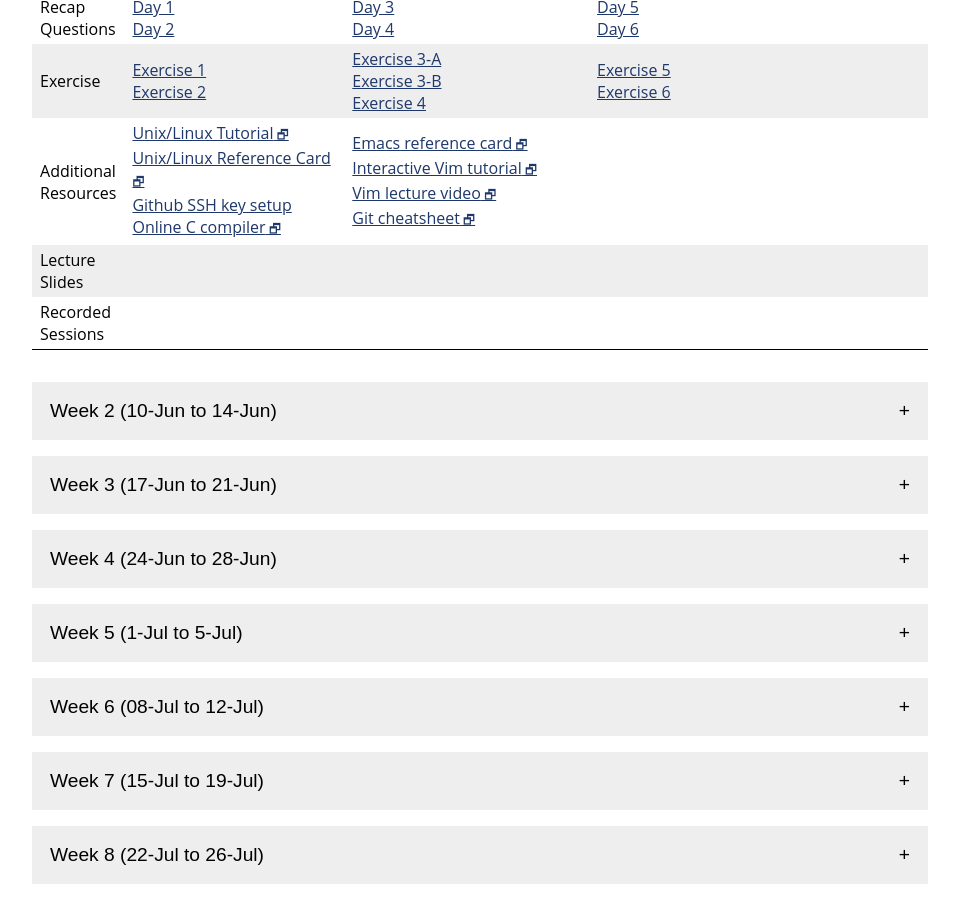
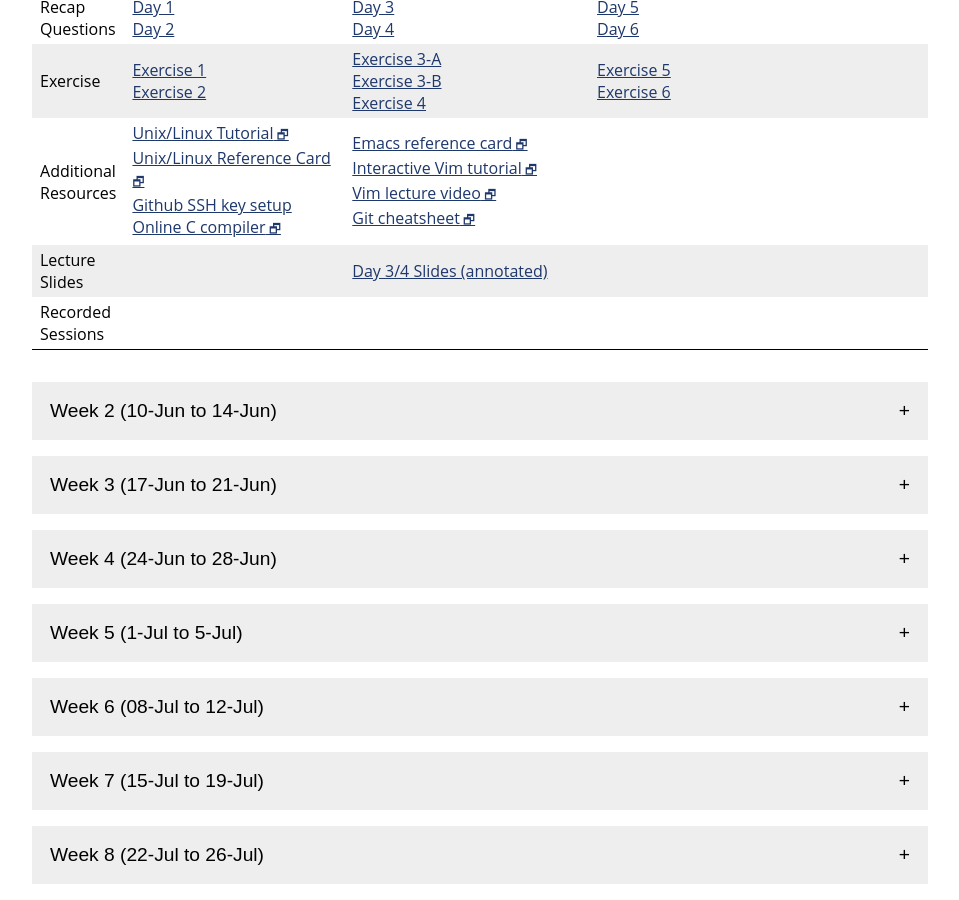
Before and after one commit to jhu-ip/cs220-summer24, a Jekyll site: the page built from material.md, in a window 1280 px wide and 900 px high, scrolled down 594 px. Shown: the whole window, without its empty margins (160-1119 px from the left). Built offline with Jekyll 4.4.1, drawn with Linux system fonts in a browser that asks for light colours.

Commit message:
post annotated day 3/4 slides

```diff
--- a/material.csv
+++ b/material.csv
@@ -33,6 +33,7 @@ Week,Day,Date,Type,Link text,URL
 1,2,5-Jun,Slides,"Logical operators, control flow",slides/day04_control_flow.pdf
 1,2,5-Jun,Recap,Day 4,questions/day04.html
 1,2,5-Jun,Exercise,Exercise 4,exercise/ex04.html
+1,2,5-Jun,LectureSlides,Day 3/4 Slides (annotated),slides/summer24_day03-04_annotated.pdf
 
 1,3,7-Jun,Video,"Arrays, ASCII",https://jh.hosted.panopto.com/Panopto/Pages/Viewer.aspx?id=58f4d402-fd0d-4868-b805-ae230027ab93
 1,3,7-Jun,Video,C strings,https://jh.hosted.panopto.com/Panopto/Pages/Viewer.aspx?id=06a4f1da-f6a1-4212-b686-ae230027ab33
--- a/material.md
+++ b/material.md
@@ -63,7 +63,7 @@ the materials for that week.
     <tr>
       <td>Lecture<br>Slides</td>
       <td></td>
-      <td></td>
+      <td><a href='slides/summer24_day03-04_annotated.pdf'>Day 3/4 Slides (annotated)</a></td>
       <td></td>
     </tr>
     <tr>
```
